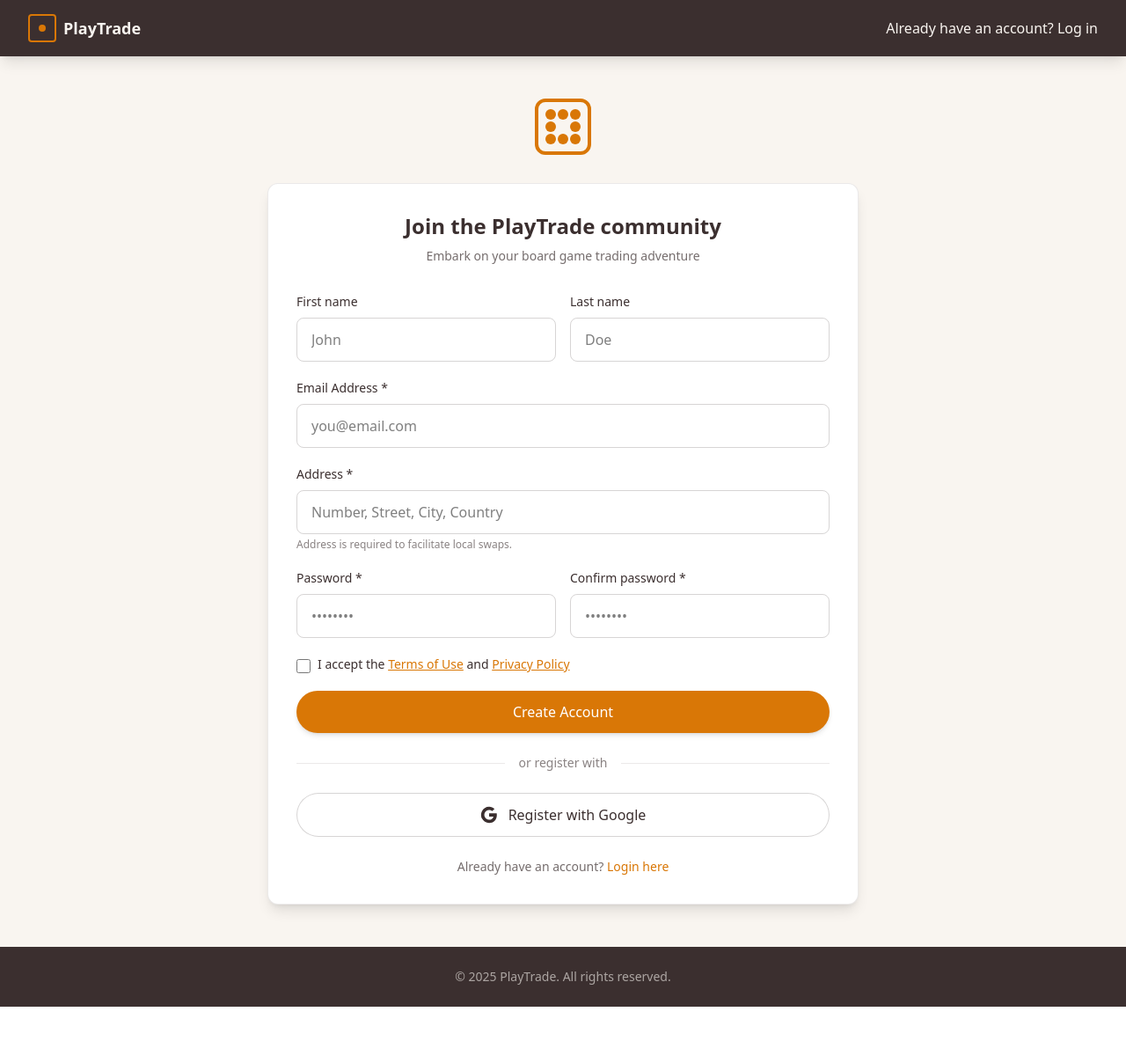
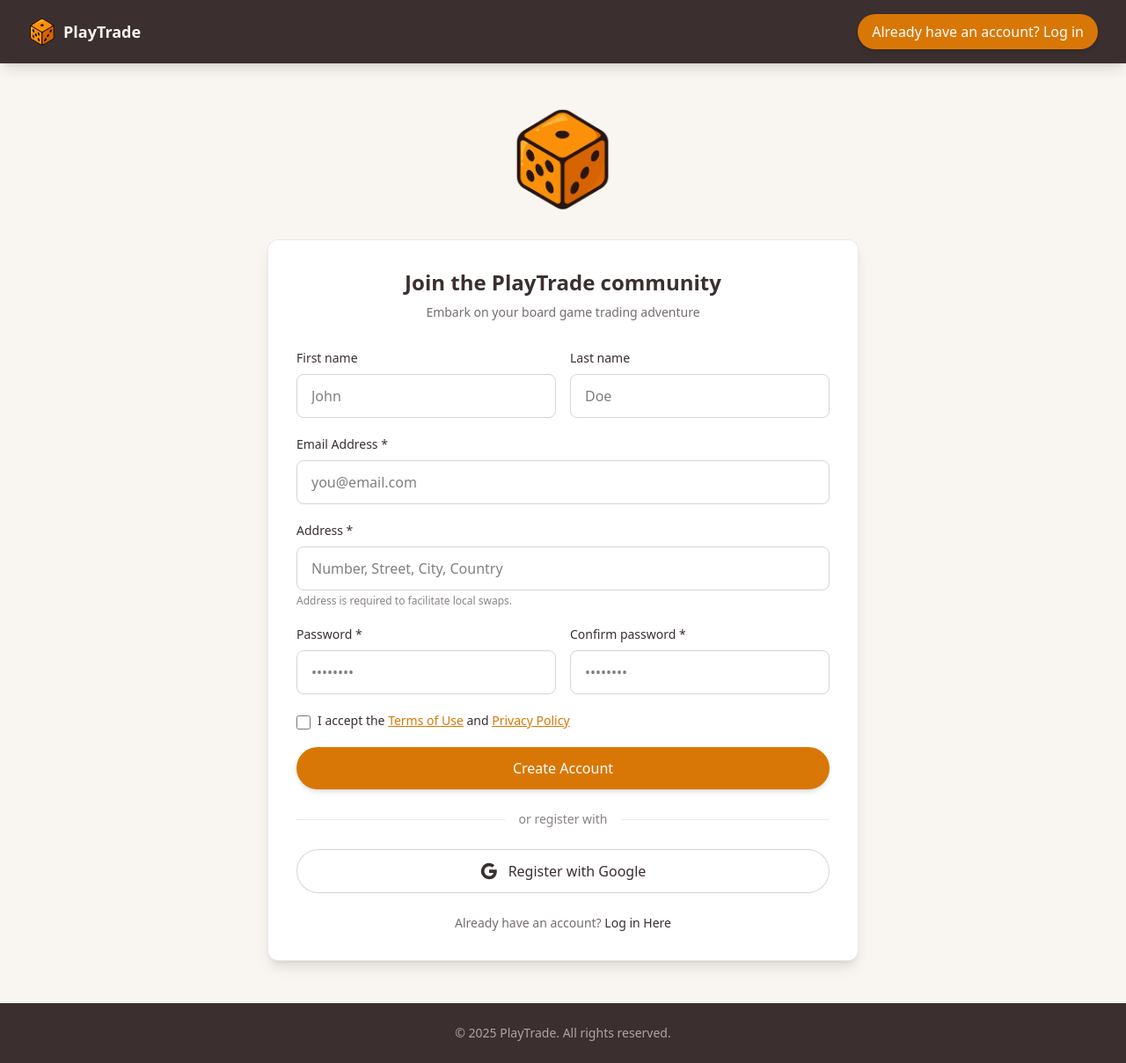
Before and after one commit to GrdenL/STIROPOR, a React (Vite) app in the folder frontend/: page /register in a window 1280 px wide. Shown: the whole page at 88% size. Before the commit the page ends 1144 px from the top, so only its background shows below. Built offline with nearby package versions, Linux system fonts and the light colour scheme.

Commit message:
Added logo and edited CSS

```diff
--- a/frontend/src/pages/LoginPage.jsx
+++ b/frontend/src/pages/LoginPage.jsx
@@ -2,6 +2,8 @@
 import { Link } from "react-router-dom";
 import "./App.css";
 import { login, googleAuthUrl } from "../api";
+import logo from "../assets/logo.png";
+
 
 const LoginPage = () => {
   const [formData, setFormData] = useState({
@@ -41,19 +43,28 @@
       {/* Header */}
       <header className="bg-[#3B2F2F] text-[#F9F5F0] py-4 shadow-lg">
         <div className="max-w-7xl mx-auto px-4 sm:px-6 lg:px-8 flex justify-between items-center">
-          <div className="flex items-center space-x-2">
-            <div className="w-8 h-8 border-2 border-[#D97706] rounded-sm flex items-center justify-center">
-              <div className="w-2 h-2 bg-[#D97706] rounded-full"></div>
-            </div>
-            <a href="index.html" className="text-lg font-bold font-playfair">
+          <Link
+            to="/"
+            className="flex items-center space-x-2 hover:text-[#D97706] transition"
+          >
+            <img
+              src={logo}
+              alt="Logo"
+              className="h-8 w-8 object-contain rounded-sm"
+            />
+            <span className="text-lg font-playfair font-bold text-[#F9F5F0]">
               PlayTrade
-            </a>
-          </div>
+            </span>
+          </Link>
           <Link
-            to="/register"
-            className="text-[#F9F5F0] hover:text-[#D97706] font-medium transition font-roboto"
+            to="/login"
+            className="inline-block bg-[#D97706] text-white font-medium font-roboto py-2 px-4 rounded-full transition duration-200 shadow-md hover:bg-[#B45309] hover:shadow-lg text-sm sm:text-base min-w-[120px] text-center"
           >
-            Don’t have an account? Sign up
+            {/* Mobile text */}
+            <span className="sm:hidden">Sign up</span>
+
+            {/* Desktop text */}
+            <span className="hidden sm:inline">Don't have an account? Sign up</span>
           </Link>
         </div>
       </header>
@@ -63,17 +74,7 @@
         <div className="w-full max-w-md">
           {/* Logo/Icon */}
           <div className="flex justify-center mb-8">
-            <div className="w-16 h-16 border-4 border-[#D97706] rounded-xl grid grid-cols-3 grid-rows-3 gap-1 p-2">
-              <div className="w-3 h-3 bg-[#D97706] rounded-full justify-self-start self-start"></div>
-              <div></div>
-              <div className="w-3 h-3 bg-[#D97706] rounded-full justify-self-end self-start"></div>
-              <div className="w-3 h-3 bg-[#D97706] rounded-full justify-self-start self-center"></div>
-              <div></div>
-              <div className="w-3 h-3 bg-[#D97706] rounded-full justify-self-end self-center"></div>
-              <div className="w-3 h-3 bg-[#D97706] rounded-full justify-self-start self-end"></div>
-              <div></div>
-              <div className="w-3 h-3 bg-[#D97706] rounded-full justify-self-end self-end"></div>
-            </div>
+            <img src={logo} alt="Logo" className="h-30 w-30 object-contain " />
           </div>
 
           {/* Card */}
@@ -199,13 +200,13 @@
 
           {/* Register Link */}
           <p className="text-center text-sm text-[#3B2F2F]/70 mt-6 font-roboto">
-            Don’t have an account?{" "}
-            <a
-              href="register.html"
-              className="text-[#D97706] hover:text-amber-700 font-medium transition"
+            Don't have an account?{" "}
+            <Link
+              to="/register"
+              className="text-[#3B2F2F] hover:text-[#D97706] font-medium transition font-roboto"
             >
-              Sign up here
-            </a>
+              Sign up Here
+            </Link>
           </p>
         </div>
       </main>
--- a/frontend/src/pages/RegisterPage.jsx
+++ b/frontend/src/pages/RegisterPage.jsx
@@ -2,6 +2,8 @@
 import "./App.css";
 import { Link } from "react-router-dom";
 import { register } from "../api";
+import logo from "../assets/logo.png";
+
 
 const RegisterPage = () => {
   const [formData, setFormData] = useState({
@@ -81,52 +83,44 @@
   return (
     <div className="min-h-screen bg-[#F9F5F0] flex flex-col font-roboto">
       {/* Header */}
+            {/* Header */}
       <header className="bg-[#3B2F2F] text-[#F9F5F0] py-4 shadow-lg">
         <div className="max-w-7xl mx-auto px-4 sm:px-6 lg:px-8 flex justify-between items-center">
-          <div className="flex items-center space-x-2">
-            <div className="w-8 h-8 border-2 border-[#D97706] rounded-sm flex items-center justify-center">
-              <div className="w-2 h-2 bg-[#D97706] rounded-full"></div>
-            </div>
-            <a href="index.html" className="text-lg font-bold font-playfair">
+          <Link
+            to="/"
+            className="flex items-center space-x-2 hover:text-[#D97706] transition"
+          >
+            <img
+              src={logo}
+              alt="Logo"
+              className="h-8 w-8 object-contain rounded-sm"
+            />
+            <span className="text-lg font-playfair font-bold text-[#F9F5F0]">
               PlayTrade
-            </a>
-          </div>
+            </span>
+          </Link>
+
           <Link
             to="/login"
-            className="text-[#F9F5F0] hover:text-[#D97706] font-medium transition font-roboto"
+            className="inline-block bg-[#D97706] text-white font-medium font-roboto py-2 px-4 rounded-full transition duration-200 shadow-md hover:bg-[#B45309] hover:shadow-lg text-sm sm:text-base min-w-[120px] text-center"
           >
-            Already have an account? Log in
+            {/* Mobile text */}
+            <span className="sm:hidden">Log in</span>
+
+            {/* Desktop text */}
+            <span className="hidden sm:inline">Already have an account? Log in</span>
           </Link>
         </div>
       </header>
 
+
       {/* Main Content */}
       <main className="flex-grow flex items-center justify-center px-4 py-12">
         <div className="w-full max-w-2xl">
-          {/* Logo */}
+          {/* Logo/Icon */}
           <div className="flex justify-center mb-8">
-            <div className="w-16 h-16 border-4 border-[#D97706] rounded-xl grid grid-cols-3 grid-rows-3 gap-1 p-2">
-              {[...Array(3)].map((_, row) =>
-                [...Array(3)].map((_, col) =>
-                  row === 1 && col === 1 ? (
-                    <div key={`${row}-${col}`}></div>
-                  ) : (
-                    <div
-                      key={`${row}-${col}`}
-                      className="w-3 h-3 bg-[#D97706] rounded-full justify-self-start self-start"
-                      style={{
-                        justifySelf:
-                          col === 0 ? "start" : col === 1 ? "center" : "end",
-                        alignSelf:
-                          row === 0 ? "start" : row === 1 ? "center" : "end",
-                      }}
-                    ></div>
-                  )
-                )
-              )}
-            </div>
+            <img src={logo} alt="Logo" className="h-30 w-30 object-contain " />
           </div>
-
           {/* Card */}
           <div className="bg-white rounded-xl shadow-lg border border-[#3B2F2F]/10 p-8">
             <h1 className="text-2xl font-bold text-center text-[#3B2F2F] mb-2 font-playfair">
@@ -354,12 +348,12 @@
             {/* Login Link */}
             <p className="text-center text-sm text-[#3B2F2F]/70 mt-6 font-roboto">
               Already have an account?{" "}
-              <a
-                href="login.html"
-                className="text-[#D97706] hover:text-amber-700 font-medium transition"
-              >
-                Login here
-              </a>
+             <Link
+               to="/login"
+               className="text-[#3B2F2F] hover:text-[#D97706] font-medium transition font-roboto"
+             >
+               Log in Here
+             </Link>
             </p>
           </div>
         </div>
```
